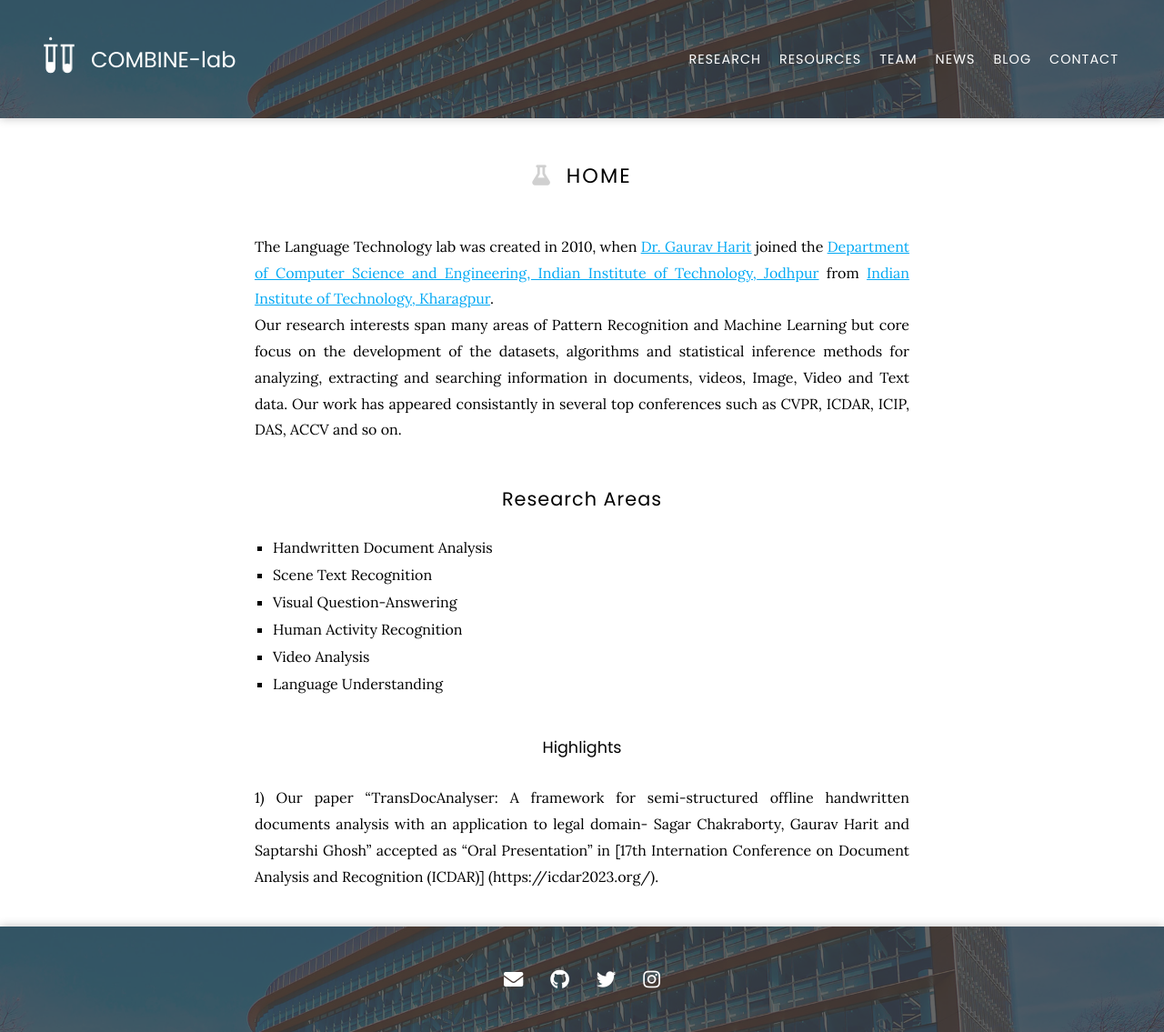
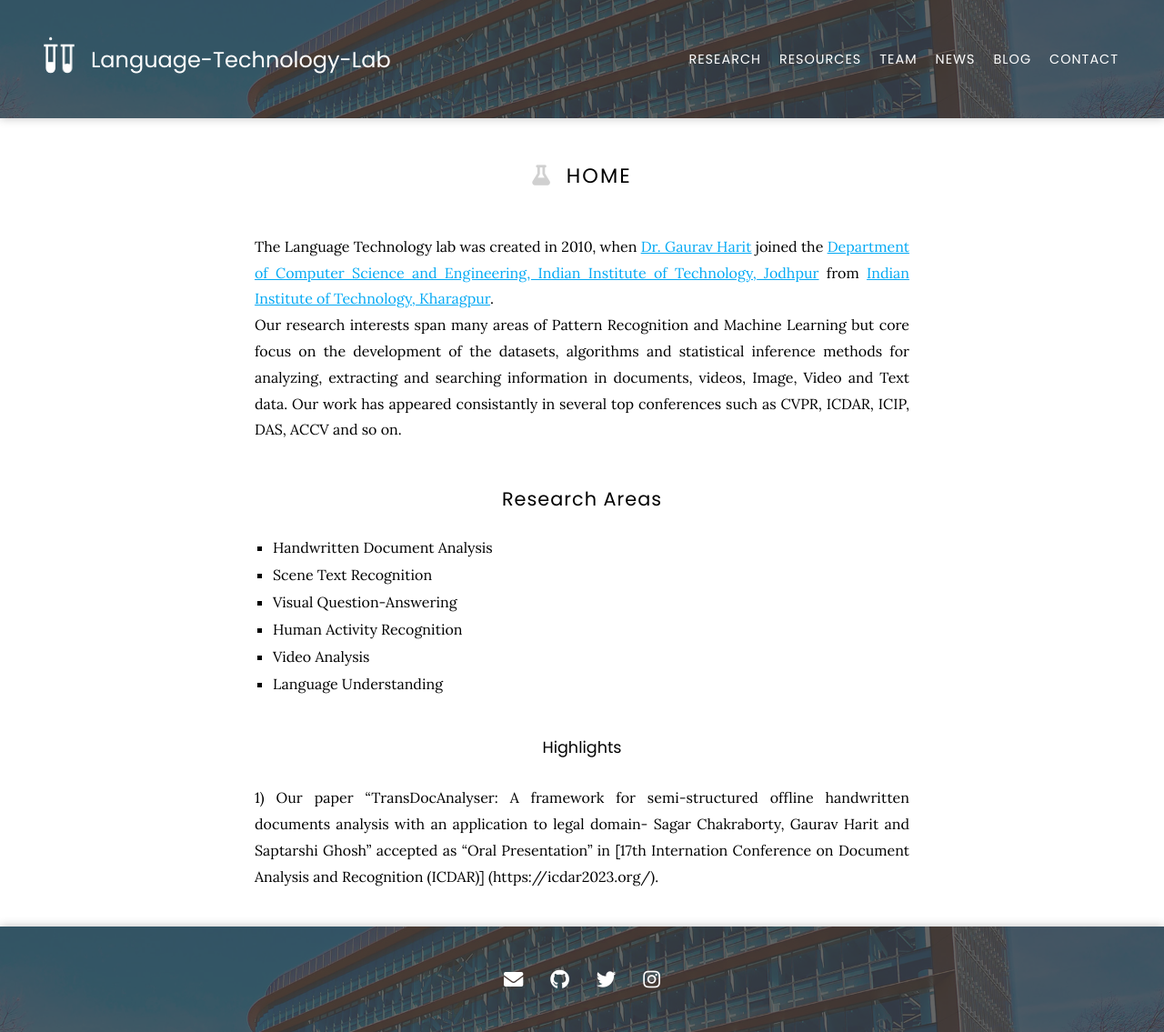
Before and after one commit to BinaryBlackhole/Language-Technology-Lab, a Jekyll site: the page built from index.md, in a window 1280 px wide. Shown: the whole page at 91% size. Built offline with Jekyll 4.4.1, drawn with Linux system fonts in a browser that asks for light colours; nearby versions of some CDN libraries; some of the changed lines change nothing that is shown.

Commit message:
Update _config.yml

```diff
--- a/_config.yml
+++ b/_config.yml
@@ -1,11 +1,11 @@
 # https://jekyllrb.com/docs/configuration/
 
 # site-wide variables
-title: COMBINE-lab # title of site, used in tab name and elsewhere
-email: rob@cs.umd.edu # default email
-google: Rob Patro # default name to search on Google Scholar
-github: COMBINE-lab # default GitHub user/org, without the @
-twitter: nomad421 # default Twitter handle, without the @
+title: Language-Technology-Lab # title of site, used in tab name and elsewhere
+email: gharit@iitj.ac.in # default email
+google: Gaurav Harit # default name to search on Google Scholar
+github: BinaryBalckhole # default GitHub user/org, without the @
+twitter:  # default Twitter handle, without the @
 #instagram: fakeinstagramhandle # default Instagram handle, without the @
 #youtube: fakeyoutubechannel # default YouTube channel handle
 
```
